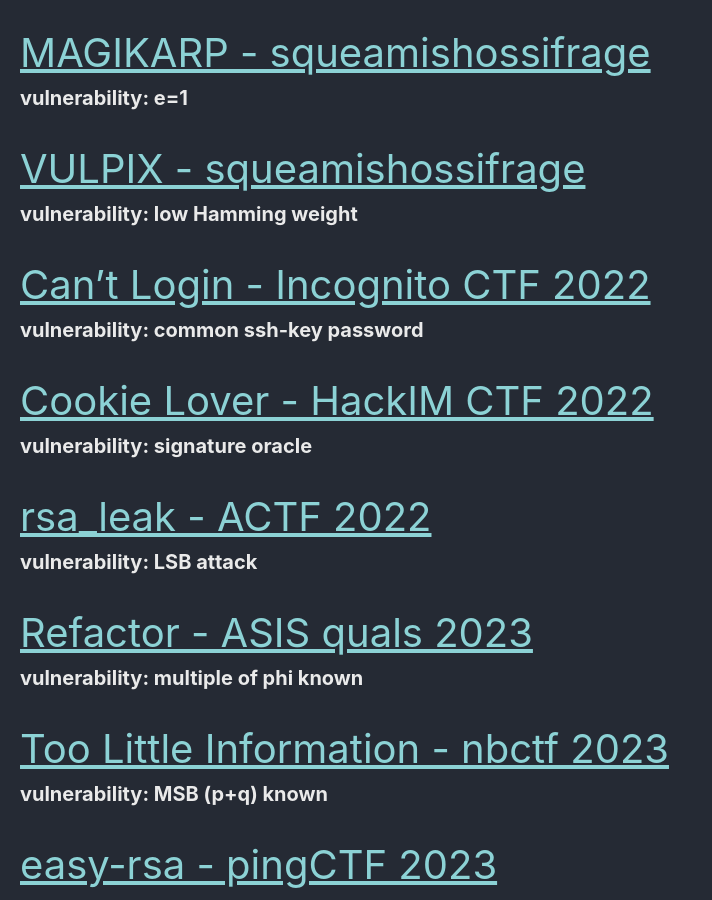
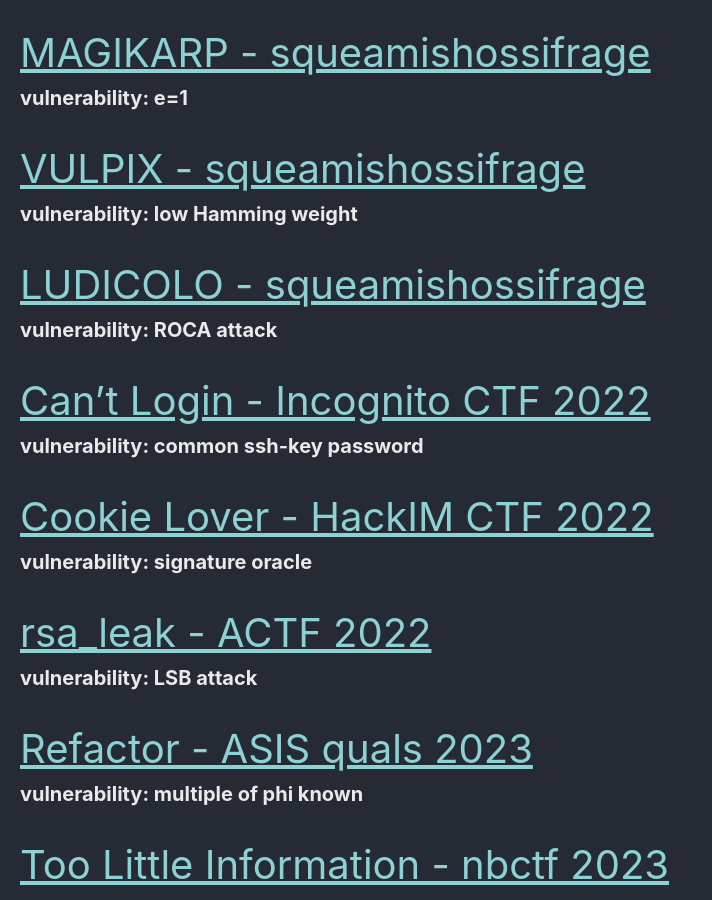
Before and after one commit to Connor-McCartney/Connor-McCartney.github.io, a Jekyll site: the page built from _pages/cryptography/rsa/rsa.md, in a window 1280 px wide and 900 px high, scrolled down 1225 px. Shown: the whole window, without its empty margins (0-712 px from the left). Built offline with Jekyll 4.4.1, drawn with Linux system fonts in a browser that asks for light colours; cached includes are drawn as plain includes.

Commit message:
Update rsa.md

```diff
--- a/_pages/cryptography/rsa/rsa.md
+++ b/_pages/cryptography/rsa/rsa.md
@@ -50,6 +50,10 @@ __vulnerability: e=1__
 __vulnerability: low Hamming weight__
 
 
+<span style="font-size:2em;">   [LUDICOLO - squeamishossifrage](/cryptography/rsa/LUDICOLO-squeamishossifrage)       </span> <br>
+__vulnerability: ROCA attack__
+
+
 <span style="font-size:2em;">   [Can't Login - Incognito CTF 2022](/cryptography/rsa/can't-login-ICTF-2022)       </span> <br>
 __vulnerability: common ssh-key password__
 
```
